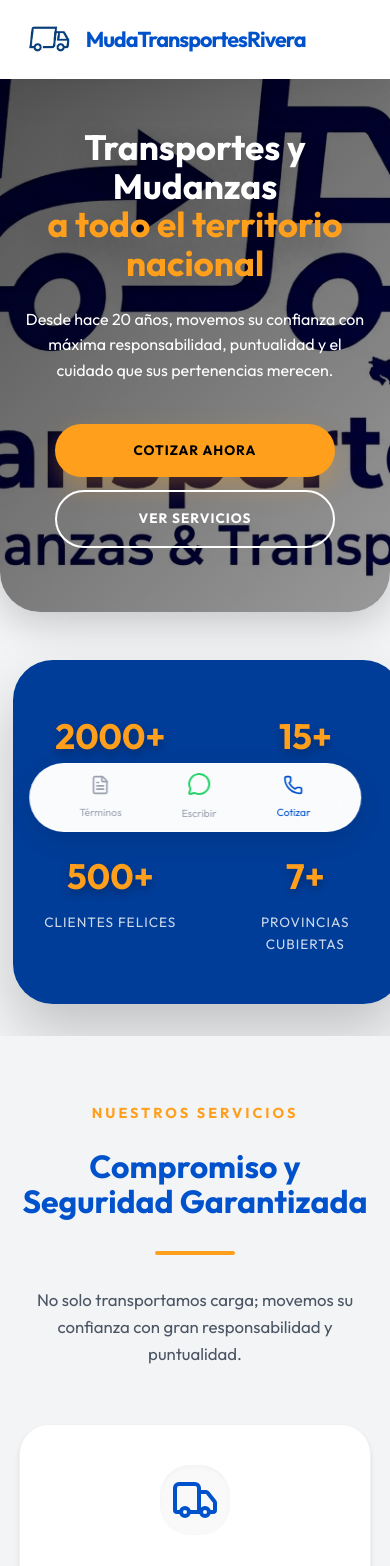
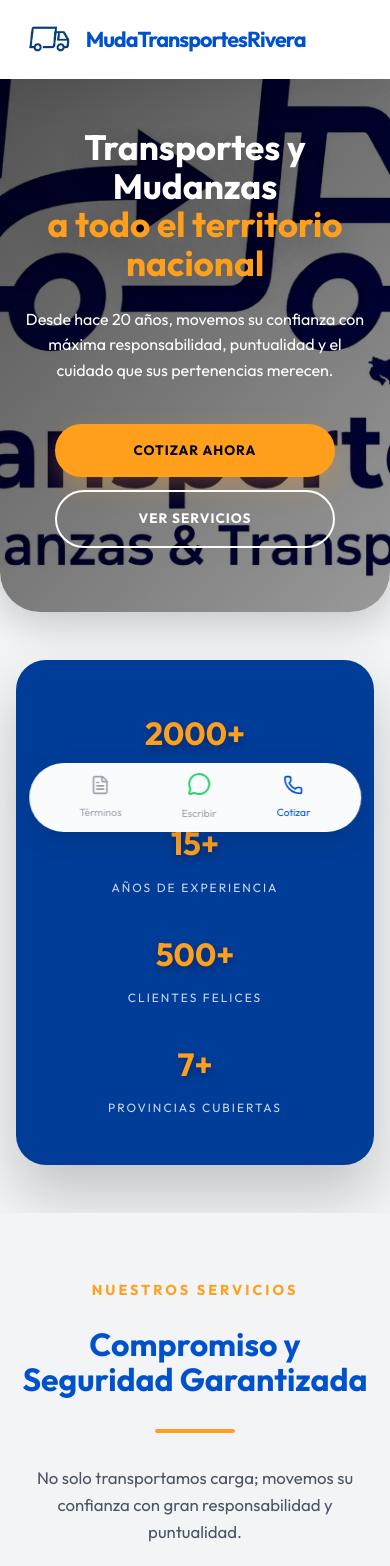
Before and after one commit to R1ve3raaTech/MudaFletesRivera, a React (Vite) app: page / in a window 390 px wide. Shown: the top 1566 px of the page. Built offline with nearby package versions, Linux system fonts and the light colour scheme.

Commit message:
Solución definitiva a alineación de Stats y optimización de espacios en móvil/PC

```diff
--- a/src/components/NuestrosServicios/NuestrosServicios.module.css
+++ b/src/components/NuestrosServicios/NuestrosServicios.module.css
@@ -47,7 +47,7 @@
 
 .cardsGrid {
     display: grid;
-    grid-template-columns: repeat(auto-fit, minmax(320px, 1fr));
+    grid-template-columns: repeat(auto-fit, minmax(280px, 1fr));
     gap: 4rem;
     max-width: 1300px;
     margin: 0 auto;
--- a/src/components/navbar/Navbar.module.css
+++ b/src/components/navbar/Navbar.module.css
@@ -152,7 +152,10 @@
 @media (max-width: 768px) {
     .navbar {
         top: 0;
-        width: 100%;
+        left: 0 !important;
+        right: 0 !important;
+        transform: none !important;
+        width: 100% !important;
         border-radius: 0;
         padding: 0.9rem 1.5rem;
         background: #ffffff;
--- a/src/components/stats/Stats.module.css
+++ b/src/components/stats/Stats.module.css
@@ -1,25 +1,30 @@
 .stats {
-    padding: 6rem 5%;
+    width: 94%;
+    max-width: 1200px;
+    margin: 4rem auto;
+    padding: 5rem 5%;
     background: var(--primary-dark);
     color: white;
-    border-radius: 60px;
-    margin: 4rem 2rem;
+    border-radius: 40px;
     box-shadow: 0 30px 60px rgba(0, 0, 0, 0.2);
+    display: flex;
+    justify-content: center;
+    align-items: center;
 }
 
 .container {
-    display: flex;
-    justify-content: space-around;
-    flex-wrap: wrap;
-    gap: 3rem;
-    max-width: 1200px;
-    margin: 0 auto;
+    display: grid;
+    grid-template-columns: repeat(4, 1fr);
+    gap: 2rem;
+    width: 100%;
 }
 
 .statItem {
     text-align: center;
-    flex: 1;
-    min-width: 200px;
+    display: flex;
+    flex-direction: column;
+    align-items: center;
+    justify-content: center;
 }
 
 .number {
@@ -37,27 +42,37 @@
     letter-spacing: 2px;
 }
 
+@media (max-width: 1100px) {
+    .container {
+        grid-template-columns: repeat(2, 1fr);
+    }
+}
+
 @media (max-width: 768px) {
     .stats {
-        margin: 2rem 0.8rem;
-        padding: 3rem 1rem;
-        border-radius: 40px;
+        width: 92%;
+        margin: 3rem auto;
+        padding: 3rem 1.5rem;
+        border-radius: 30px;
     }
 
     .container {
-        gap: 2rem;
-    }
-
-    .statItem {
-        min-width: 140px;
+        grid-template-columns: repeat(2, 1fr);
+        gap: 2rem 1rem;
     }
 
     .number {
-        font-size: 2.2rem;
+        font-size: 2rem;
     }
 
     .label {
-        font-size: 0.85rem;
-        letter-spacing: 1px;
+        font-size: 0.75rem;
     }
 }
+
+@media (max-width: 480px) {
+    .container {
+        grid-template-columns: 1fr;
+        gap: 2rem;
+    }
+}
```
